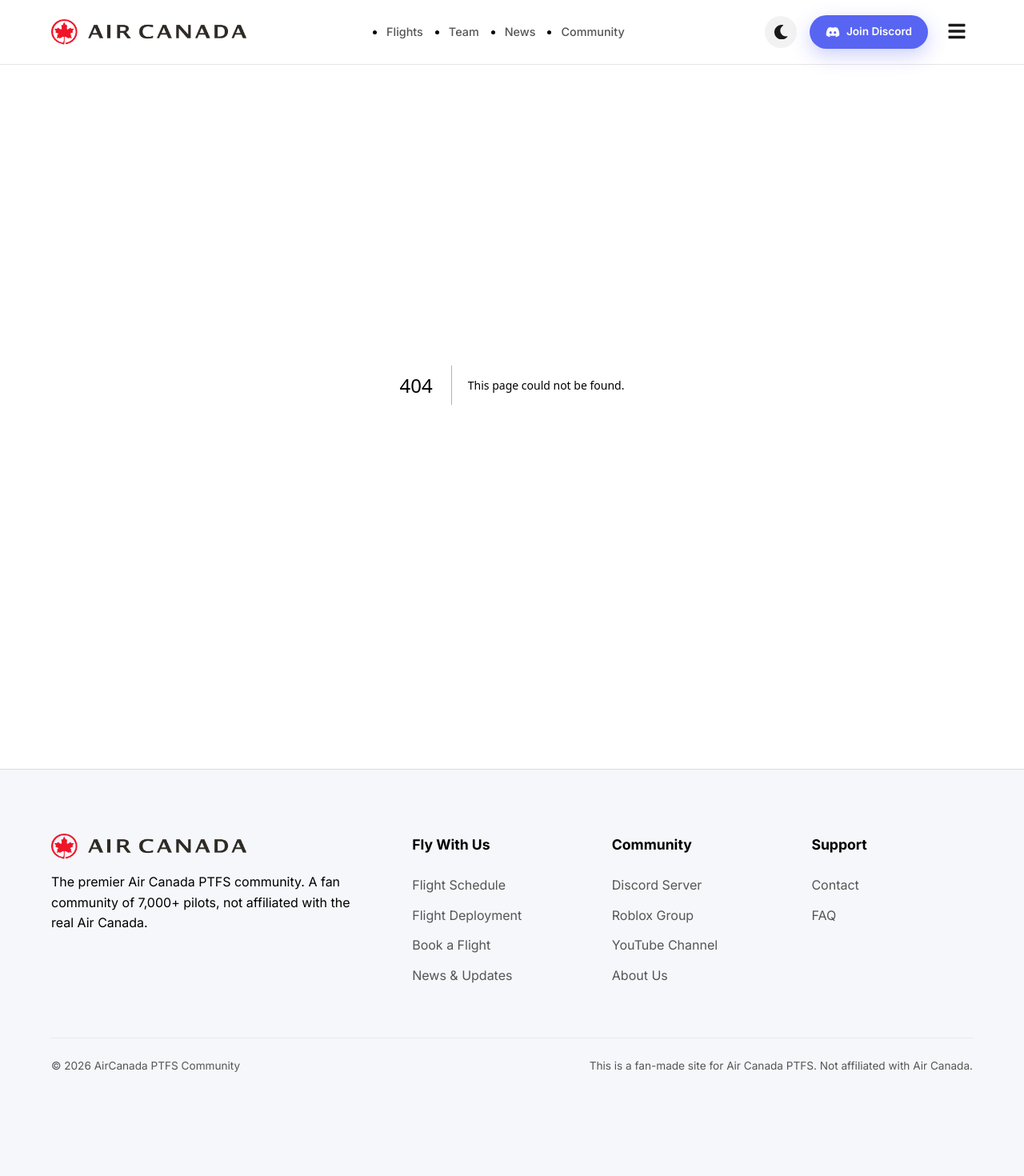
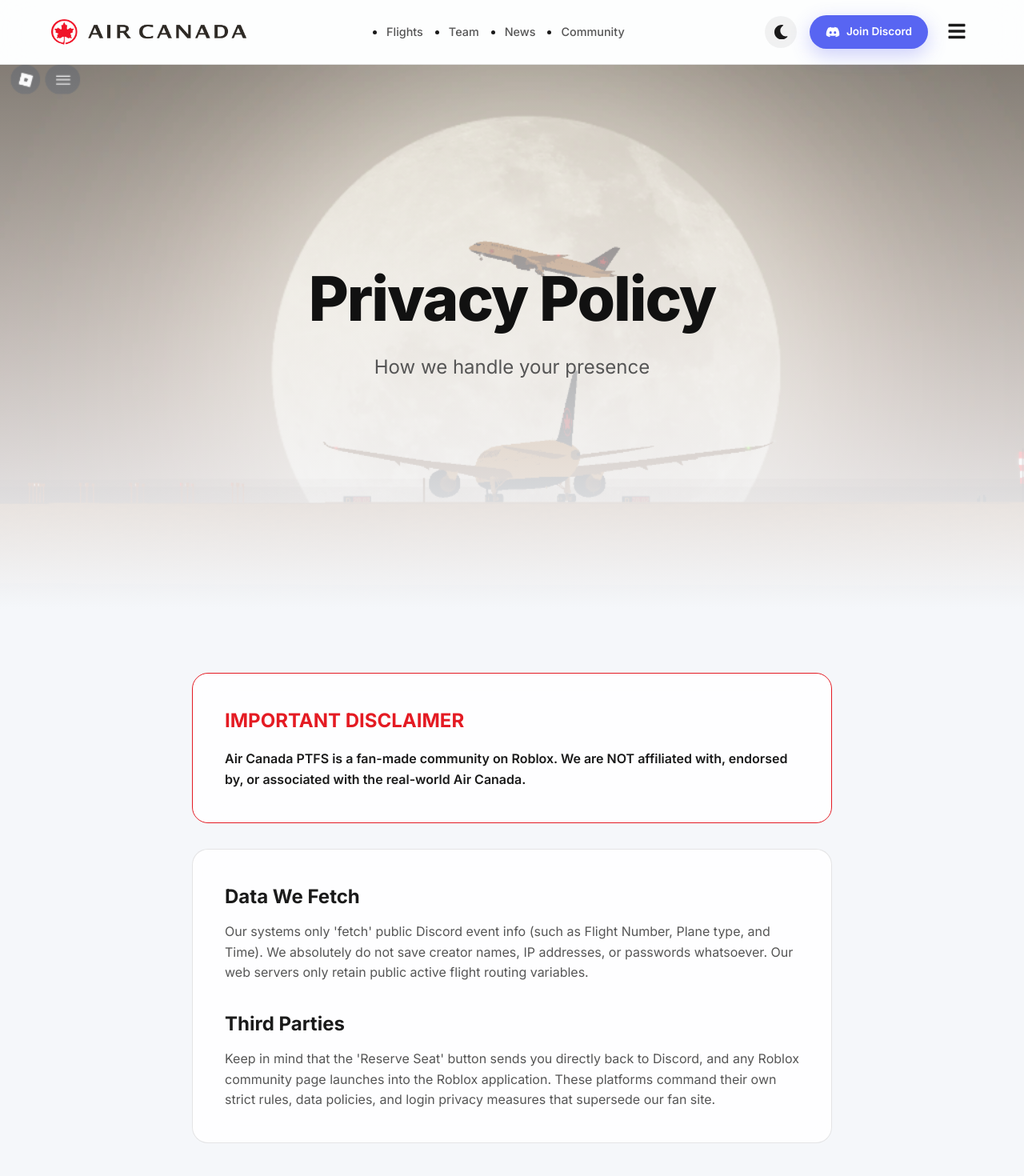
Before and after one commit to samthecanadianpilot/Aircanada.com, a Next.js app: page /privacy in a window 1280 px wide. Before the commit this address had no page. Shown: the top 1470 px of the page at 80% size. Before the commit the page ends 1383 px from the top, so only its background shows below. Built offline with nearby package versions, Linux system fonts and the light colour scheme.

Commit message:
Agent update: src/app/privacy/page.tsx

```diff
--- /dev/null
+++ b/src/app/privacy/page.tsx
@@ -0,0 +1,38 @@
+import React from 'react';
+
+export default function PrivacyPolicy() {
+  return (
+    <>
+      <div className="hero cinematic-hero" style={{ minHeight: '40vh', display: 'flex', alignItems: 'center' }}>
+        <div className="hero-overlay blur-overlay"></div>
+        <div className="container hero-content text-center fade-in-up">
+          <h1 className="hero-title">Privacy Policy</h1>
+          <p className="hero-subtitle">How we handle your presence</p>
+        </div>
+      </div>
+
+      <div className="container section">
+        <div className="glass-panel" style={{ padding: '40px', maxWidth: '800px', margin: '0 auto', border: '1px solid var(--ac-red)' }}>
+          <h2 style={{ color: 'var(--ac-red)', marginBottom: '16px' }}>IMPORTANT DISCLAIMER</h2>
+          <p style={{ fontWeight: 600 }}>Air Canada PTFS is a fan-made community on Roblox. We are NOT affiliated with, endorsed by, or associated with the real-world Air Canada.</p>
+        </div>
+
+        <div className="glass-panel" style={{ padding: '40px', maxWidth: '800px', margin: '32px auto 0' }}>
+          <div style={{ marginBottom: '32px' }}>
+            <h3 style={{ fontSize: '1.5rem', marginBottom: '12px', color: 'var(--text-primary)' }}>Data We Fetch</h3>
+            <p style={{ color: 'var(--text-secondary)', lineHeight: '1.6' }}>
+              Our systems only 'fetch' public Discord event info (such as Flight Number, Plane type, and Time). We absolutely do not save creator names, IP addresses, or passwords whatsoever. Our web servers only retain public active flight routing variables.
+            </p>
+          </div>
+
+          <div>
+            <h3 style={{ fontSize: '1.5rem', marginBottom: '12px', color: 'var(--text-primary)' }}>Third Parties</h3>
+            <p style={{ color: 'var(--text-secondary)', lineHeight: '1.6' }}>
+              Keep in mind that the 'Reserve Seat' button sends you directly back to Discord, and any Roblox community page launches into the Roblox application. These platforms command their own strict rules, data policies, and login privacy measures that supersede our fan site.
+            </p>
+          </div>
+        </div>
+      </div>
+    </>
+  );
+}
```
